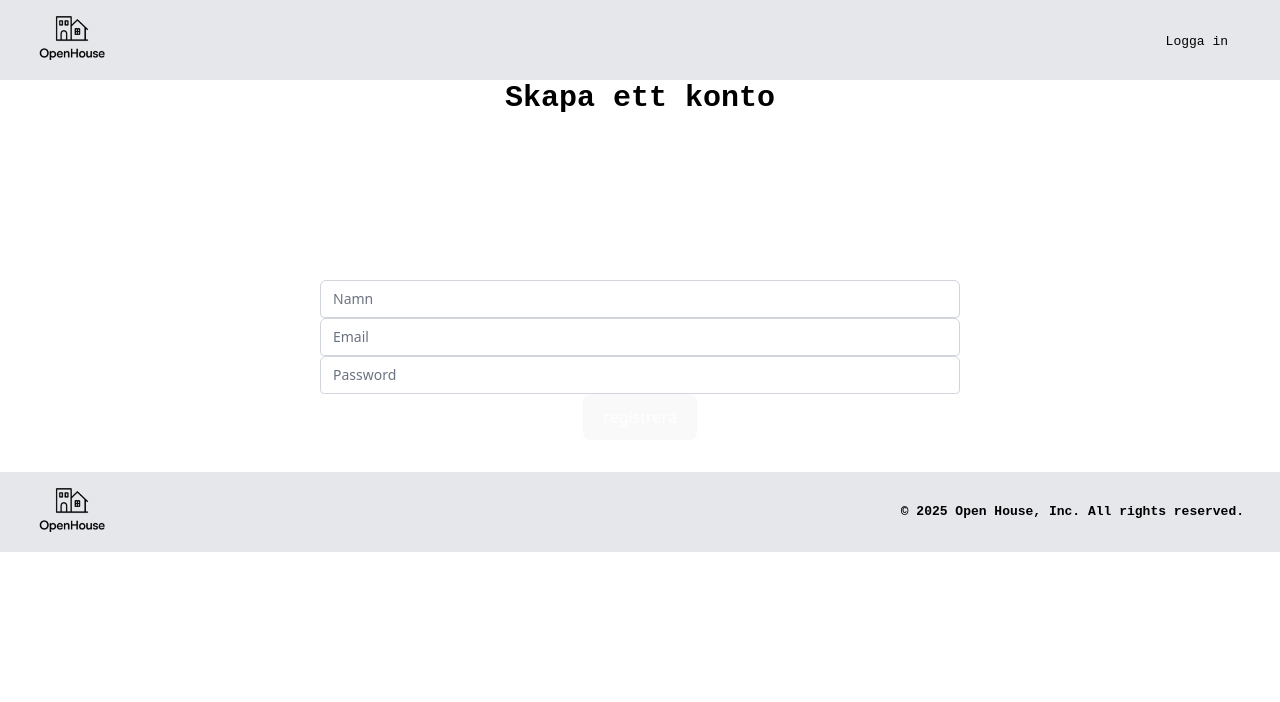
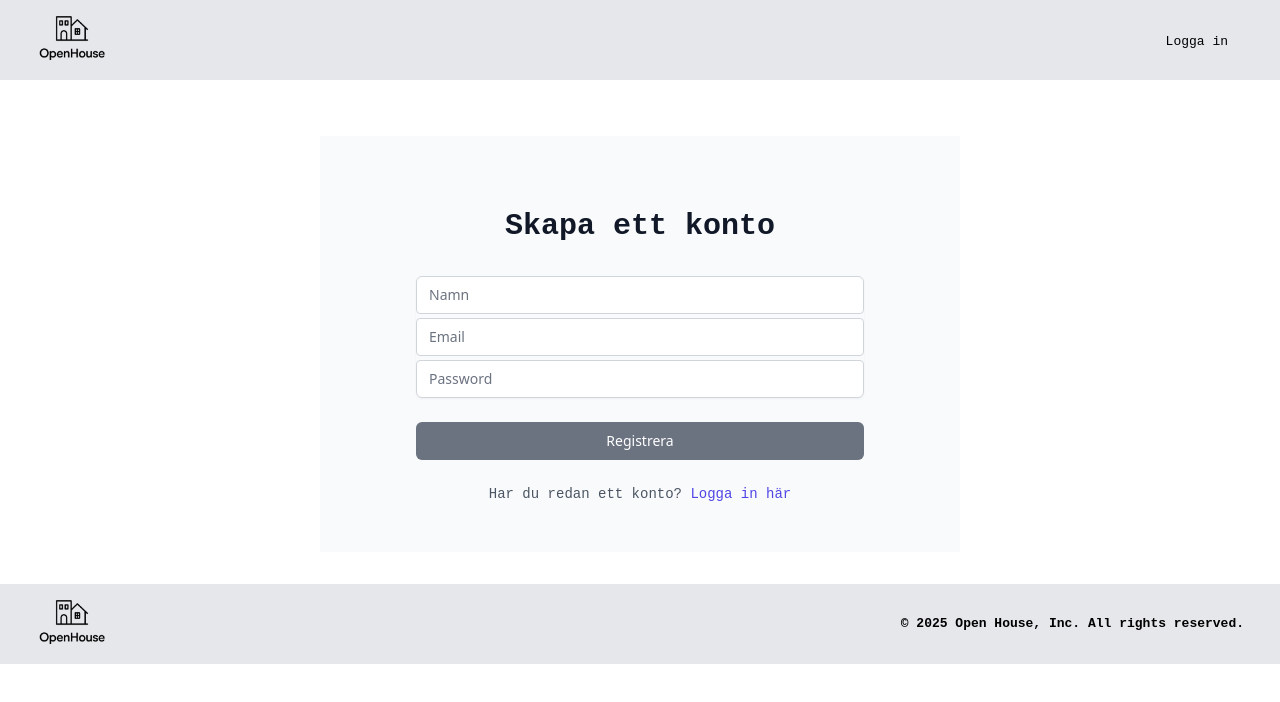
Before and after one commit to Felix0291/bnb-frontend, a React (Vite) app: page /register in a window 1280 px wide. Shown: the top 702 px of the page. Built offline with nearby package versions, Linux system fonts and the light colour scheme; no server answers.

Commit message:
css fix login and register

```diff
--- a/src/pages/Login.tsx
+++ b/src/pages/Login.tsx
@@ -84,7 +84,7 @@
                         <button
                         type="submit"
                         disabled={loading}
-                        className="group relative w-full flex justify-center py-2 px-4 border border-transparent text-sm font-medium rounded-md text-white bg-indigo-600 hover:bg-indigo-700 focus:outline-none focus:ring-2 focus:ring-offset-2 focus:ring-indigo-500 disabled:opacity-50 disabled:cursor-not-allowed"
+                        className="group relative w-full flex justify-center py-2 px-4 border border-transparent text-sm font-medium rounded-md text-white bg-gray-500 hover:bg-gray-600 focus:outline-none focus:ring-2 focus:ring-offset-2 focus:ring-indigo-500 disabled:opacity-50 disabled:cursor-not-allowed"
                         >
                             {loading ? "...." : "Logga in"}
                         </button>
--- a/src/pages/Register.tsx
+++ b/src/pages/Register.tsx
@@ -35,20 +35,27 @@
     }
 
     return(
-        <div >
+        <div className="flex items-center justify-center bg-gray-50 py-12 px-4 sm:px-6 lg:px-8">
+            <div className="max-w-md w-full space-y-8">
                 <div>
-            <h2 className="fixed top-20 left-0 w-full text-3xl font-bold text-center" >Skapa ett konto</h2>
+                    <h2 className="mt-6 text-center text-3xl font-extrabold text-gray-900">
+                        Skapa ett konto
+                    </h2>
                 </div>
-            <form className="mt-8" onSubmit={handleRegister}>
+
+                <form className="mt-8 space-y-6" onSubmit={handleRegister}>
+                    <div className="rounded-md shadow-sm space-y-1">
                         <div>
-                <label htmlFor="email" className="sr-only">
+                            <label htmlFor="name" className="sr-only">
                                 Name
                             </label>
                             <input
-                    id= "name"
-                    name= "name"
-                    type="name"
+                                id="name"
+                                name="name"
+                                type="text"
+                                autoComplete="name"
                                 placeholder="Namn"
+                                required
                                 className="appearance-none rounded relative block w-full px-3 py-2 border border-gray-300 placeholder-gray-500 text-gray-900 bg-white rounded-t-md focus:outline-none focus:ring-indigo-500 focus:border-indigo-500 focus:z-10 sm:text-sm"
                                 value={name}
                                 onChange={(e) => setName(e.target.value)}
@@ -56,14 +63,16 @@
                         </div>
                         <div>
                             <label htmlFor="email" className="sr-only">
-                        email
+                                Email
                             </label>
                             <input
                                 id="email"
                                 type="email"
-                        name= "email"
+                                name="email"
+                                autoComplete="email"
                                 placeholder="Email"
-                        className="appearance-none rounded relative block w-full px-3 py-2 border border-gray-300 placeholder-gray-500 text-gray-900 bg-white rounded-t-md focus:outline-none focus:ring-indigo-500 focus:border-indigo-500 focus:z-10 sm:text-sm"
+                                required
+                                className="appearance-none rounded relative block w-full px-3 py-2 border border-gray-300 placeholder-gray-500 text-gray-900 bg-white focus:outline-none focus:ring-indigo-500 focus:border-indigo-500 focus:z-10 sm:text-sm"
                                 value={email}
                                 onChange={(e) => setEmail(e.target.value)}
                             />
@@ -76,13 +85,14 @@
                                 id="password"
                                 name="password"
                                 type="password"
-                                autoComplete="current-password"
+                                autoComplete="new-password"
                                 required
-                                className="appearance-none rounded relative block w-full px-3 py-2 border border-gray-300 placeholder-gray-500 text-gray-900 bg-white rounded-t-md focus:outline-none focus:ring-indigo-500 focus:border-indigo-500 focus:z-10 sm:text-sm"
+                                className="appearance-none rounded relative block w-full px-3 py-2 border border-gray-300 placeholder-gray-500 text-gray-900 bg-white rounded-b-md focus:outline-none focus:ring-indigo-500 focus:border-indigo-500 focus:z-10 sm:text-sm"
                                 placeholder="Password"
                                 value={password}
                                 onChange={(e) => setPassword(e.target.value)}
                             />
+                        </div>
                     </div>
 
                     {error && (
@@ -90,18 +100,26 @@
                             {error}
                         </div>
                     )}
-
+                    <div>
                         <button
                             type="submit"
                             disabled={loading}
-                    className='text-white'
+                            className="group relative w-full flex justify-center py-2 px-4 border border-transparent text-sm font-medium rounded-md text-white bg-gray-500 hover:bg-gray-600 s focus:outline-none focus:ring-2 focus:ring-offset-2 focus:ring-indigo-500 disabled:opacity-50 disabled:cursor-not-allowed"
                         >
-                        {loading ? "registerar..." : "registrera"}
+                            {loading ? "Registrerar..." : "Registrera"}
                         </button>
+                    </div>
+                    <div className="text-center">
+                        <p className="text-sm text-gray-600">
+                            Har du redan ett konto?{" "}
+                            <a href="/login" className="font-medium text-indigo-600 hover:text-indigo-500">
+                                Logga in här
+                            </a>
+                        </p>
+                    </div>
                 </form>
             </div>
-
-
+        </div>
     )
 }
 
```
Lines whose indentation alone changed are shown as unchanged.
